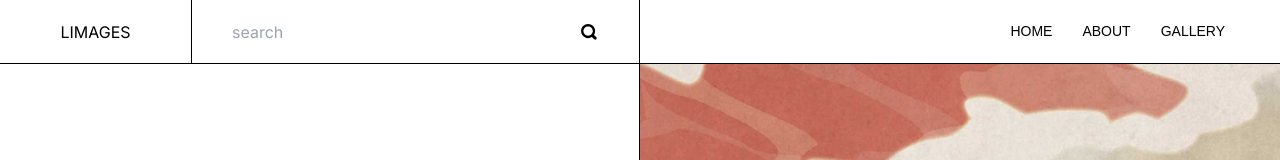
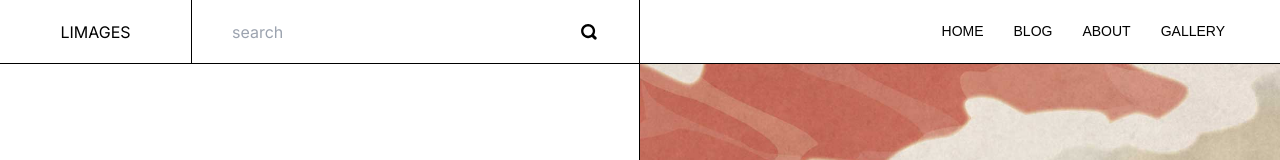
Before and after one commit to XyanZhang/my-photography-site, a Next.js app: page / in a window 1280 px wide. Shown: the top 160 px of the page. Built offline with nearby package versions, Linux system fonts and the light colour scheme.

Commit message:
fix: style

```diff
--- a/src/app/PhotoList.tsx
+++ b/src/app/PhotoList.tsx
@@ -10,7 +10,7 @@ const PhotoList: React.FC<PhotoListProps> = ({ photos }) => {
     <div className='flex flex-wrap flex-col max-h-200vh overflow-hidden'>
       {photos.map((photo, index) => {
         return (
-          <div className='w-1/5 h-60 bg-black m-4 opacity-30' style={{ backgroundColor: getRandomColor(), height: index%3 == 0 ? '300px' : '160px' }}>
+          <div className='h-60 bg-black m-4 opacity-30' style={{ backgroundColor: getRandomColor(), height: index%3 == 0 ? '300px' : '160px' }}>
             index: {index}
           </div>
         )
--- a/src/app/components/nav.tsx
+++ b/src/app/components/nav.tsx
@@ -6,6 +6,11 @@ const Nav = () => {
       <li>
         <Link href="/">
           Home
+        </Link>
+      </li>
+      <li>
+        <Link href="/">
+          Blog
         </Link>
       </li>
       <li>
```
